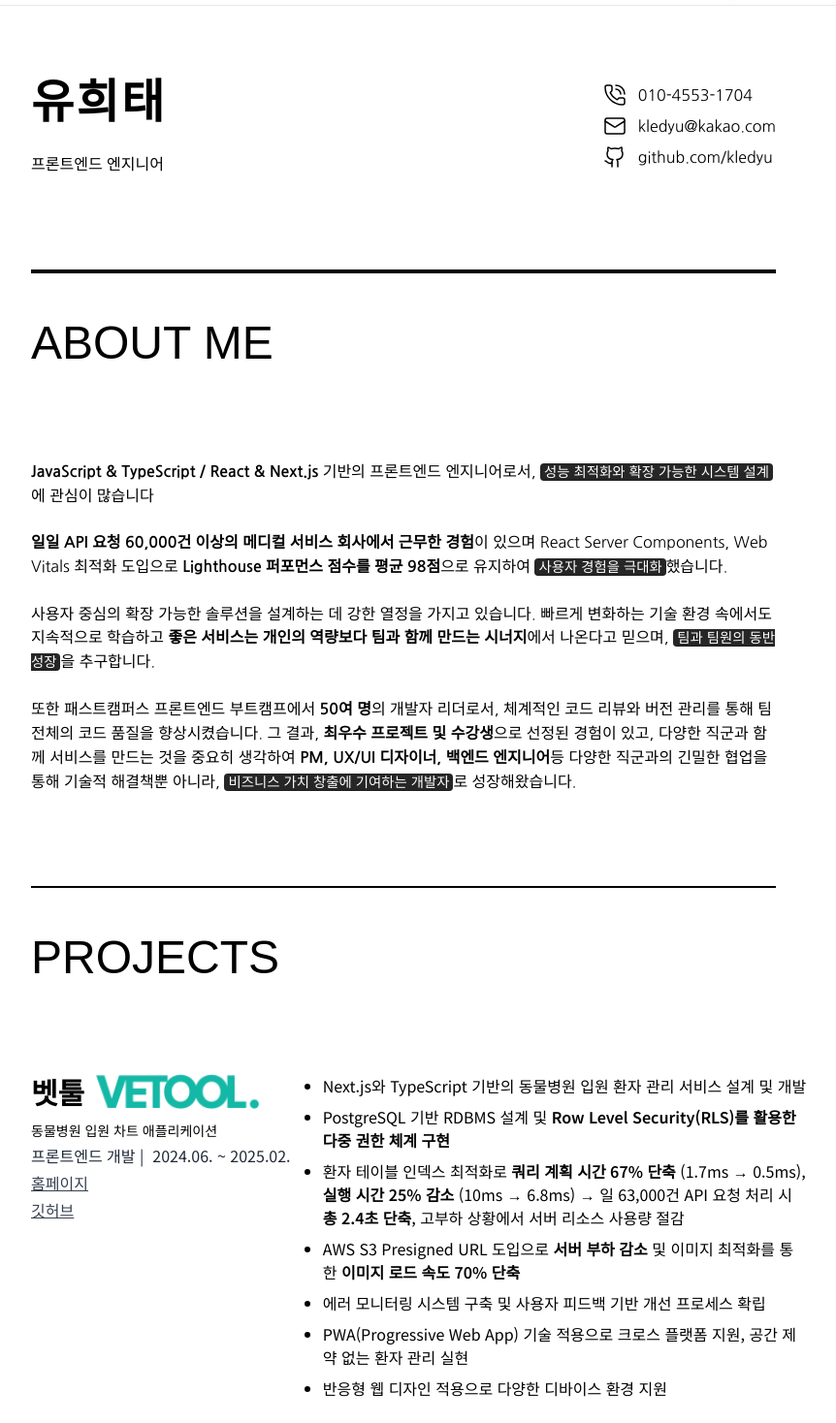
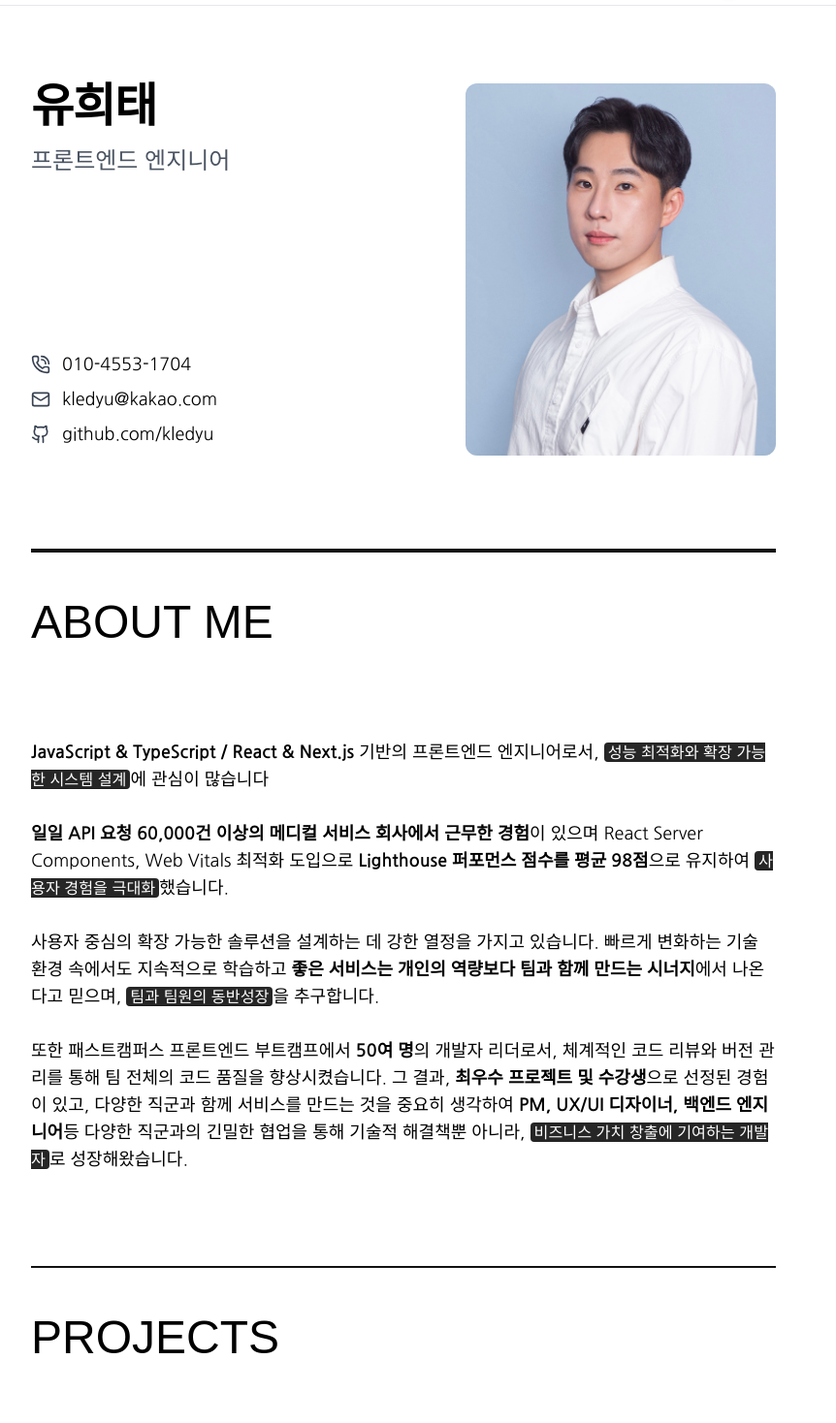
Before and after one commit to kledyu/kledyu, a Next.js app: page / in a window 1280 px wide. Shown: the part 42-1510 px from the top of the page at 97% size, without its empty margins (224-1086 px from the left). Built offline with nearby package versions, Linux system fonts and the light colour scheme; a web font is replaced by a local one.

Commit message:
feat: 프로필 사진 추가

```diff
--- a/app/layout.tsx
+++ b/app/layout.tsx
@@ -3,6 +3,7 @@ import type { Metadata } from 'next';
 import { Orbit } from 'next/font/google';
 import ThemeProvider from '@/components/ThemeProvider';
 import Header from '@/components/Header';
+import ScrollToTopButton from '@/components/ui/ToTopButton';
 
 const orbit = Orbit({ subsets: ['latin'], weight: '400' });
 
@@ -22,6 +23,7 @@ export default function RootLayout({
         <ThemeProvider>
           <Header />
           {children}
+          <ScrollToTopButton />
         </ThemeProvider>
       </body>
     </html>
--- a/components/Detail.tsx
+++ b/components/Detail.tsx
@@ -1,3 +1,4 @@
+import { cn } from '@/lib/utils';
 import Mark from '@/components/ui/Mark';
 import { Nanum_Gothic } from 'next/font/google';
 
@@ -5,7 +6,7 @@ const nanum = Nanum_Gothic({ subsets: ['latin'], weight: ['400', '700'] });
 
 export default function Detail() {
   return (
-    <p className={nanum.className}>
+    <p className={cn(nanum.className, 'sm:text-lg')}>
       <strong>JavaScript & TypeScript / React & Next.js</strong> 기반의
       프론트엔드 엔지니어로서,&nbsp;
       <Mark>성능 최적화와 확장 가능한 시스템 설계</Mark>에 관심이 많습니다
--- a/components/Header.tsx
+++ b/components/Header.tsx
@@ -17,7 +17,7 @@ export default function Header() {
   };
 
   return (
-    <header className='fixed flex items-center top-0 z-10 bg-white dark:bg-stone-950 w-full h-12 xl:px-64 lg:px-32 sm:px-8 px-4 border-b'>
+    <header className='fixed flex items-center top-0 z-10 bg-white dark:bg-[#121212] w-full h-12 xl:px-64 lg:px-32 sm:px-8 px-4 border-b'>
       <div className='hidden sm:flex gap-4 xl:gap-8'>
         {SECTIONS.map(
           ({ label, Component, isFirst }) =>
--- a/components/Info.tsx
+++ b/components/Info.tsx
@@ -1,46 +1,74 @@
+import { cn } from '@/lib/utils';
+import { Github, Mail, PhoneCall } from 'lucide-react';
+import { Nanum_Gothic } from 'next/font/google';
+import Image from 'next/image';
 import Link from 'next/link';
-import { Nanum_Gothic } from 'next/font/google';
-import { PhoneCall, Mail, Github } from 'lucide-react';
 
 const nanum = Nanum_Gothic({ subsets: ['latin'], weight: ['400', '700'] });
 
 const INFORMATIONS = [
   {
-    icon: <PhoneCall strokeWidth={1.5} />,
+    icon: <PhoneCall className='w-5 h-5 text-gray-700 dark:text-gray-400' />,
     text: '010-4553-1704',
     href: 'tel:01045531704',
   },
   {
-    icon: <Mail strokeWidth={1.5} />,
+    icon: <Mail className='w-5 h-5 text-gray-700 dark:text-gray-400' />,
     text: 'kledyu@kakao.com',
     href: 'mailto:kledyu@kakao.com',
   },
   {
-    icon: <Github strokeWidth={1.5} />,
+    icon: <Github className='w-5 h-5 text-gray-700 dark:text-gray-400' />,
     text: 'github.com/kledyu',
     href: 'https://github.com/kledyu',
   },
-];
+] as const;
 
 export default function Info() {
   return (
-    <div className='w-full flex justify-between h-24'>
-      <div className='flex flex-col justify-between'>
-        <h1 className='text-5xl leading-10 tracking-wider font-bold'>유희태</h1>
-        <h3>프론트엔드 엔지니어</h3>
+    <div className='flex gap-6 justify-between w-full sm:gap-24 lg:gap-48 items-center md:items-start'>
+      <div className='flex flex-col justify-between h-48 md:h-96'>
+        <div className='space-y-4'>
+          <h1 className='text-3xl md:text-4xl lg:text-5xl font-bold tracking-tight'>
+            유희태
+          </h1>
+          <h2 className='text-base md:text-xl lg:text-2xl text-gray-600 dark:text-gray-400 font-medium'>
+            프론트엔드 엔지니어
+          </h2>
         </div>
 
-      <ul className='flex justify-evenly flex-col'>
+        <ul>
           {INFORMATIONS.map((info) => (
-          <li key={info.text} className='flex gap-3 items-center'>
+            <li key={info.text} className='list-none'>
+              <Link
+                href={info.href}
+                target='_blank'
+                className={cn(
+                  'flex items-center gap-3 transition-colors',
+                  nanum.className
+                )}>
+                <div className='flex items-center justify-center'>
                   {info.icon}
+                </div>
 
-            <Link href={info.href} target='_blank' className={nanum.className}>
+                <span className='text-sm lg:text-lg hover:underline'>
                   {info.text}
+                </span>
               </Link>
             </li>
           ))}
         </ul>
       </div>
+
+      <div className='relative w-32 h-48 md:w-80 md:h-96'>
+        <Image
+          src='/profile.jpg'
+          alt='프로필 사진'
+          fill
+          className='rounded-xl object-cover'
+          priority
+        />
+      </div>
+    </div>
   );
 }
--- a/components/Main.tsx
+++ b/components/Main.tsx
@@ -17,7 +17,7 @@ export const SECTIONS = [
 
 export default function Main() {
   return (
-    <main className='flex min-h-screen flex-col items-center px-4 py-32 sm:px-8 xl:px-64 lg:px-32 dark:bg-stone-950'>
+    <main className='flex min-h-screen flex-col items-center px-4 py-32 sm:px-8 xl:px-64 lg:px-32 dark:bg-[#121212]'>
       {SECTIONS.map(({ Component, isFirst, isBold }) => (
         <Section key={Component.name} isFirst={isFirst} isBold={isBold}>
           <Component />
--- a/components/career/index.tsx
+++ b/components/career/index.tsx
@@ -3,6 +3,13 @@ import Content from '@/components/ui/Content';
 
 export default function Career() {
   const CAREERS = {
+    charm: {
+      title: `2025' 서울시 매력 일자리 사업`,
+      position: '웹 풀스택 수강생',
+      period: '2025.05. ~ 2025.07.',
+      details: `- 풀스택 웹 개발자 과정 수강 (Next.js, Express 등)
+- 한양대학교 학과 페이지 개발 및 운영`,
+    },
     vetool: {
       title: '주식회사 벳툴',
       position: '프론트엔드 엔지니어',
@@ -14,7 +21,7 @@ export default function Career() {
       title: '패스트캠퍼스 프론트엔드 부트캠프',
       position: '수강생 & 리더',
       period: '2023.03. ~ 2023.10.',
-      details: `- 패스트캠퍼스 프론트엔드 개발자 양성과정 수강생 & 리더
+      details: `- 패스트캠퍼스 프론트엔드 개발자 양성과정 수강 & 리더
 - 수강생 리더로서 50명 가량의 수강생들과 운영진 사이에서 꾸준히 의사소통하며 학습 환경 증진
 - 우수 수료생 선정
       `,
@@ -30,11 +37,12 @@ export default function Career() {
   return (
     <div id='career' className='w-full'>
       <Heading heading='CAREERS' />
-      <div className='flex flex-col gap-10'>
+
+      <ul className='flex flex-col gap-10'>
         {Object.values(CAREERS).map((career) => (
           <Content key={career.title} {...career} />
         ))}
-      </div>
+      </ul>
     </div>
   );
 }
--- a/components/certifications/index.tsx
+++ b/components/certifications/index.tsx
@@ -3,6 +3,11 @@ import Heading from '@/components/ui/Heading';
 
 export default function Certifications() {
   const CERTIFICATIONS = {
+    data: {
+      title: '정보처리기사',
+      period: '2025.05.11. ~ 진행중',
+      details: `- 정보처리기사 필기 합격 및 실기 준비중`,
+    },
     eng: {
       title: '영어',
       period: '2023.10.15.',
--- a/components/projects/index.tsx
+++ b/components/projects/index.tsx
@@ -27,7 +27,7 @@ export default function Projects() {
       desc: '상용 서비스 `오피스너` 개선 웹앱',
       position: '프론트엔드 팀장',
       period: '2023.08. ~ 2023.10.',
-      src: '/officener_pdf.pdf',
+      src: '/documents/officener.pdf',
       github: 'livable-final/client',
       details: `
 - 상용 서비스 ‘오피스너’의 **유저 가입자수와 WAU 증진**을 위한 개선 웹앱 제작
--- a/components/ui/Content.tsx
+++ b/components/ui/Content.tsx
@@ -35,12 +35,12 @@ export default function Content({ ...props }: ContentProps) {
   } = props;
 
   return (
-    <div
+    <li
       className={cn(
-        'w-full flex flex-col sm:flex-row justify-between gap-8',
+        'w-full flex flex-col sm:flex-row justify-between gap-8 sm:gap-14',
         sans.className
       )}>
-      <div className='flex flex-col min-w-[35%] gap-1'>
+      <div className='flex flex-col min-w-[35%]'>
         <div className='flex gap-3 mb-2 '>
           <span className='leading-8 font-semibold text-2xl sm:text-3xl'>
             {title}
@@ -91,6 +91,6 @@ export default function Content({ ...props }: ContentProps) {
         className='min-w-[65%] sm:p-0 px-4 2xl:text-lg md:text-base text-sm'>
         {details}
       </ReactMarkdown>
-    </div>
+    </li>
   );
 }
--- a/components/ui/Hr.tsx
+++ b/components/ui/Hr.tsx
@@ -2,7 +2,7 @@ import clsx from 'clsx';
 
 export default function Hr({ isBold }: { isBold?: boolean }) {
   const hrClass = clsx(
-    'w-full mt-24 mb-12 bg-gray-200 dark:border-white border-black',
+    'w-full mt-24 mb-12 bg-gray-200 dark:border-white border-[#121212]',
     {
       'border-[2px]': isBold,
       'border-[0.5px]': !isBold,
--- a/components/ui/Mark.tsx
+++ b/components/ui/Mark.tsx
@@ -1,6 +1,6 @@
 export default function Mark({ children }: { children: React.ReactNode }) {
   return (
-    <mark className='px-1 text-[90%] rounded shadow-[inset_0_-1px_0_rgba(0,0,0,0.25)] dark:bg-yellow-400 dark:text-black bg-neutral-800 text-white'>
+    <mark className='px-1 text-[90%] rounded shadow-[inset_0_-1px_0_rgba(0,0,0,0.25)] dark:bg-yellow-400 dark:text-[#121212] bg-neutral-800 text-white'>
       {children}
     </mark>
   );
--- /dev/null
+++ b/components/ui/ToTopButton.tsx
@@ -0,0 +1,48 @@
+'use client';
+
+import { useState, useEffect } from 'react';
+import { motion, AnimatePresence } from 'motion/react';
+import { ArrowUp } from 'lucide-react';
+
+export default function ScrollToTopButton() {
+  const [showButton, setShowButton] = useState(false);
+
+  useEffect(() => {
+    const handleScroll = () => {
+      if (window.scrollY > 300) {
+        setShowButton(true);
+      } else {
+        setShowButton(false);
+      }
+    };
+
+    window.addEventListener('scroll', handleScroll);
+    return () => window.removeEventListener('scroll', handleScroll);
+  }, []);
+
+  const scrollToTop = () => {
+    window.scrollTo({
+      top: 0,
+      behavior: 'smooth',
+    });
+  };
+
+  return (
+    <AnimatePresence>
+      {showButton && (
+        <motion.button
+          onClick={scrollToTop}
+          className='fixed cursor-pointer bottom-8 right-2 z-20 rounded-full border-2 border-[#121212] dark:border-white bg-primary p-3 shadow-xl sm:bottom-8 sm:right-8'
+          aria-label='맨 위로 이동'
+          initial={{ opacity: 0, scale: 0 }}
+          animate={{ opacity: 1, scale: 1 }}
+          exit={{ opacity: 0, scale: 0 }}
+          whileHover={{ scale: 1.1 }}
+          whileTap={{ scale: 0.9 }}
+          transition={{ type: 'spring', stiffness: 260, damping: 20 }}>
+          <ArrowUp size={24} />
+        </motion.button>
+      )}
+    </AnimatePresence>
+  );
+}
```
Also changed, not shown: public/profile.jpg (added), 1 other file (tests, documents, lock files or other folders). Lines whose indentation alone changed are shown as unchanged.
